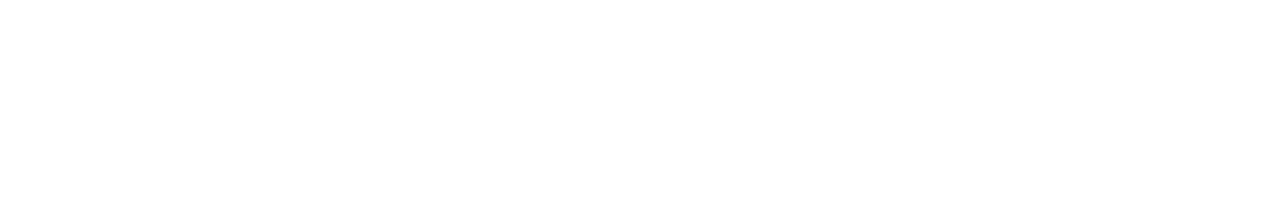
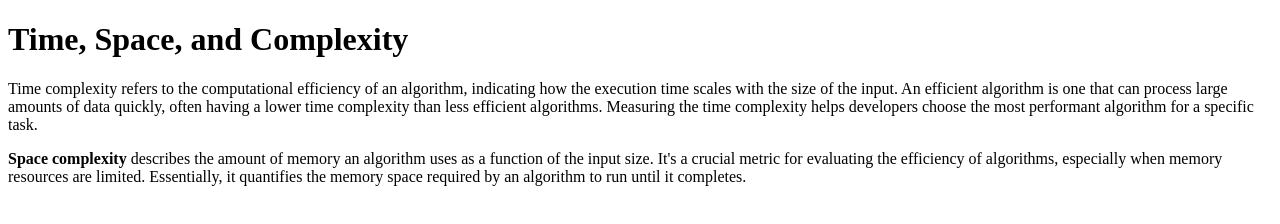
Before and after one commit to acciojob/time-and-space-complexity-badrudoza, a website: page main.html in a window 1280 px wide. Drawn offline with Linux system fonts and the light colour scheme.

Commit message:
created a submission

```diff
--- a/main.html
+++ b/main.html
@@ -7,6 +7,28 @@
 </head>
 
 <body>
+	<h1>Time, Space, and Complexity</h1>
+	<p>
+		Time complexity refers to the computational
+		efficiency of an algorithm, indicating how the
+		execution time scales with the size of the input.
+		An efficient algorithm is one that can process
+		large amounts of data quickly, often having a
+		lower time complexity than less efficient
+		algorithms. Measuring the time complexity helps
+		developers choose the most performant algorithm
+		for a specific task.
+	</p>
+	<p>
+		<b>Space complexity</b> describes the amount of memory
+		an algorithm uses as a function of the input size.
+		It's a crucial metric for evaluating the efficiency
+		of algorithms, especially when memory resources are
+		limited. Essentially, it quantifies the memory
+		space required by an algorithm to run until it
+		completes.
+	</p>
+
 
 	<!-- the entire body must be written by student -->
     <script type="text/javascript" src="./script.js">
```
